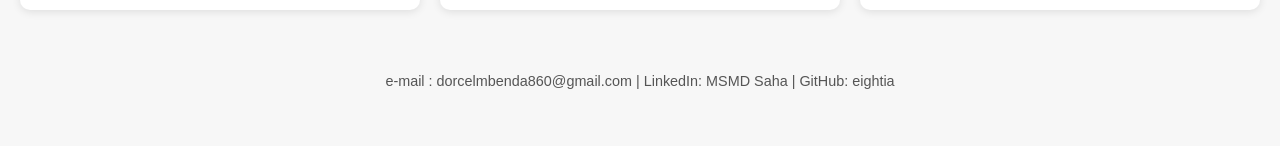
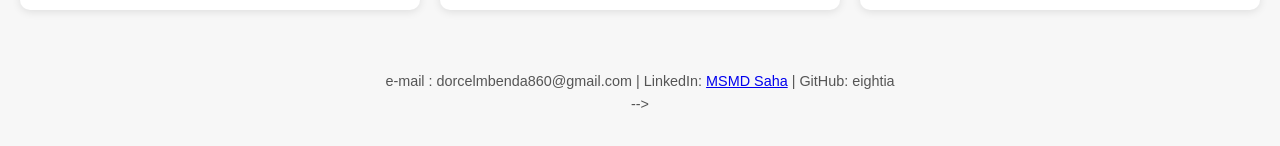
Before and after one commit to Eightia/eightia.github.com, a plain HTML site: page index.html in a window 1280 px wide. Shown: the part 1428-1574 px from the top of the page. Drawn offline with Linux system fonts and the light colour scheme.

Commit message:
index.html

```diff
--- a/index.html
+++ b/index.html
@@ -80,7 +80,7 @@
   </section>
 
   <footer>
-    <p>e-mail : dorcelmbenda860@gmail.com | LinkedIn: MSMD Saha | GitHub: eightia</p>
+    <p>e-mail : dorcelmbenda860@gmail.com | LinkedIn: <a href="www.linkedin.com/in/msmd-saha-382988368">MSMD Saha</a> | GitHub: eightia</p> -->
   </footer>
 </body>
 </html>
```
